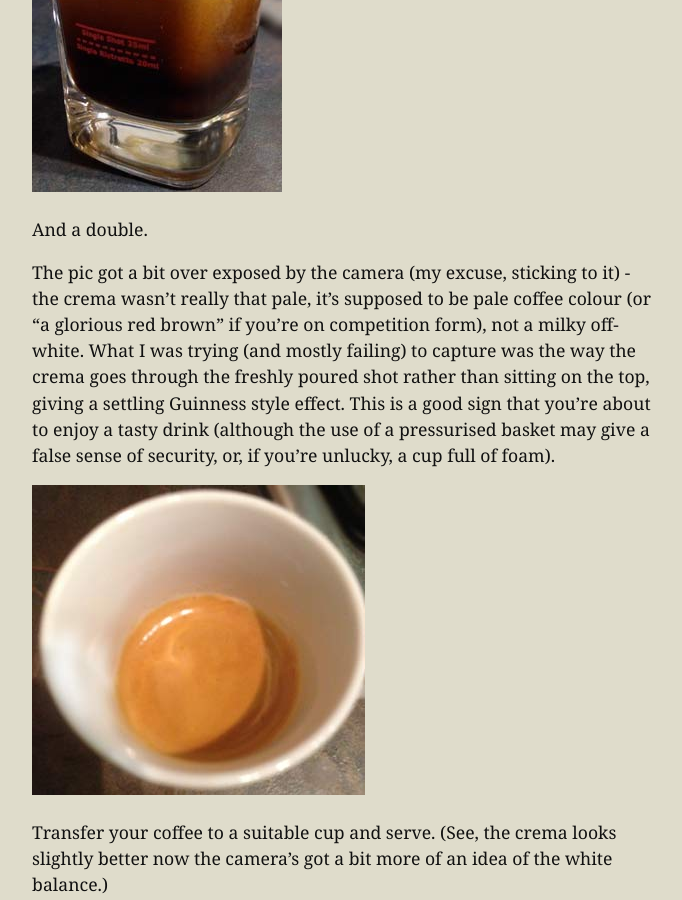
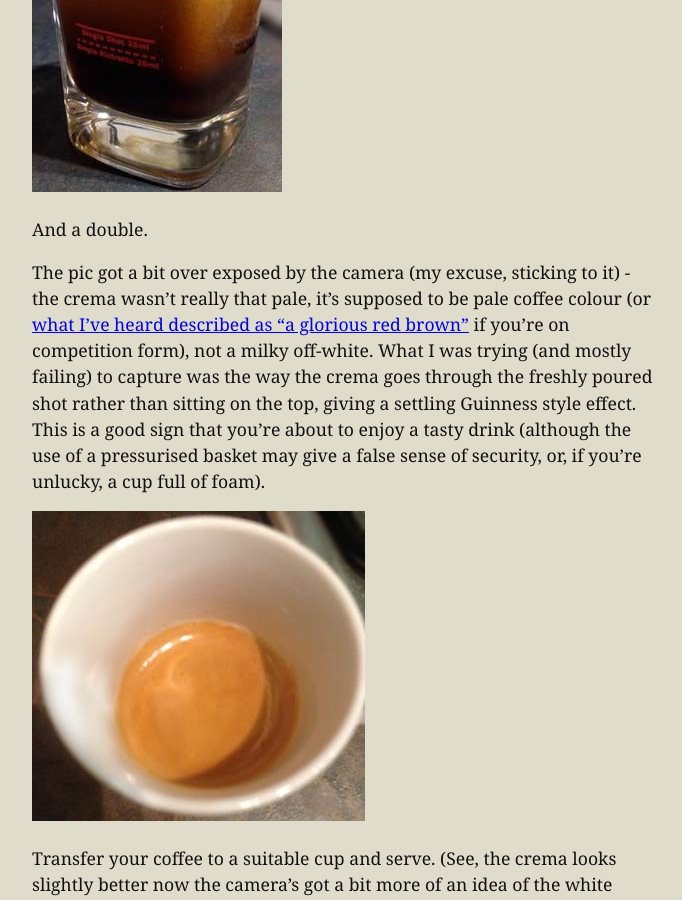
Before and after one commit to lizconlan/lizconlan.github.com, a Jekyll site: the page built from _posts/2013-02-27-making-coffee.md, in a window 1280 px wide and 900 px high, scrolled down 5704 px. Shown: the whole window, without its empty margins (297-979 px from the left). Built offline with Jekyll 4.4.1, drawn with Linux system fonts in a browser that asks for light colours.

Commit message:
coffee making post updated to include link to PaulWF photo

```diff
--- a/_posts/2013-02-27-making-coffee.md
+++ b/_posts/2013-02-27-making-coffee.md
@@ -70,7 +70,7 @@ A single espresso (for ease of comparison with the pod version).
 
 And a double.
 
-The pic got a bit over exposed by the camera (my excuse, sticking to it) - the crema wasn't really that pale, it's supposed to be pale coffee colour (or "a glorious red brown" if you're on competition form), not a milky off-white. What I was trying (and mostly failing) to capture was the way the crema goes through the freshly poured shot rather than sitting on the top, giving a settling Guinness style effect. This is a good sign that you're about to enjoy a tasty drink (although the use of a pressurised basket may give a false sense of security, or, if you're unlucky, a cup full of foam).
+The pic got a bit over exposed by the camera (my excuse, sticking to it) - the crema wasn't really that pale, it's supposed to be pale coffee colour (or [what I've heard described as "a glorious red brown"](http://instagram.com/p/XaeDQJL2Gs/) if you're on competition form), not a milky off-white. What I was trying (and mostly failing) to capture was the way the crema goes through the freshly poured shot rather than sitting on the top, giving a settling Guinness style effect. This is a good sign that you're about to enjoy a tasty drink (although the use of a pressurised basket may give a false sense of security, or, if you're unlucky, a cup full of foam).
 
 ![coffee cup](images/coffee/coffee_cup.jpg)
 
```
